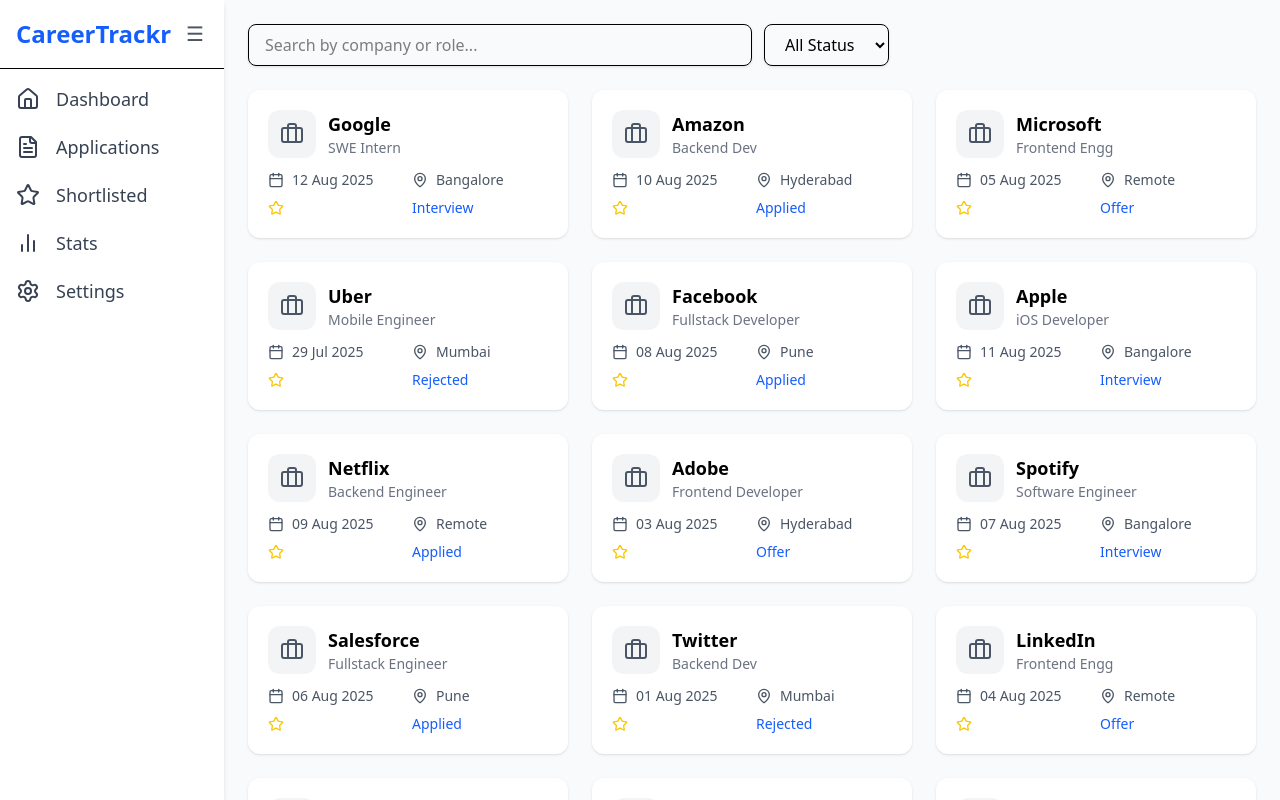
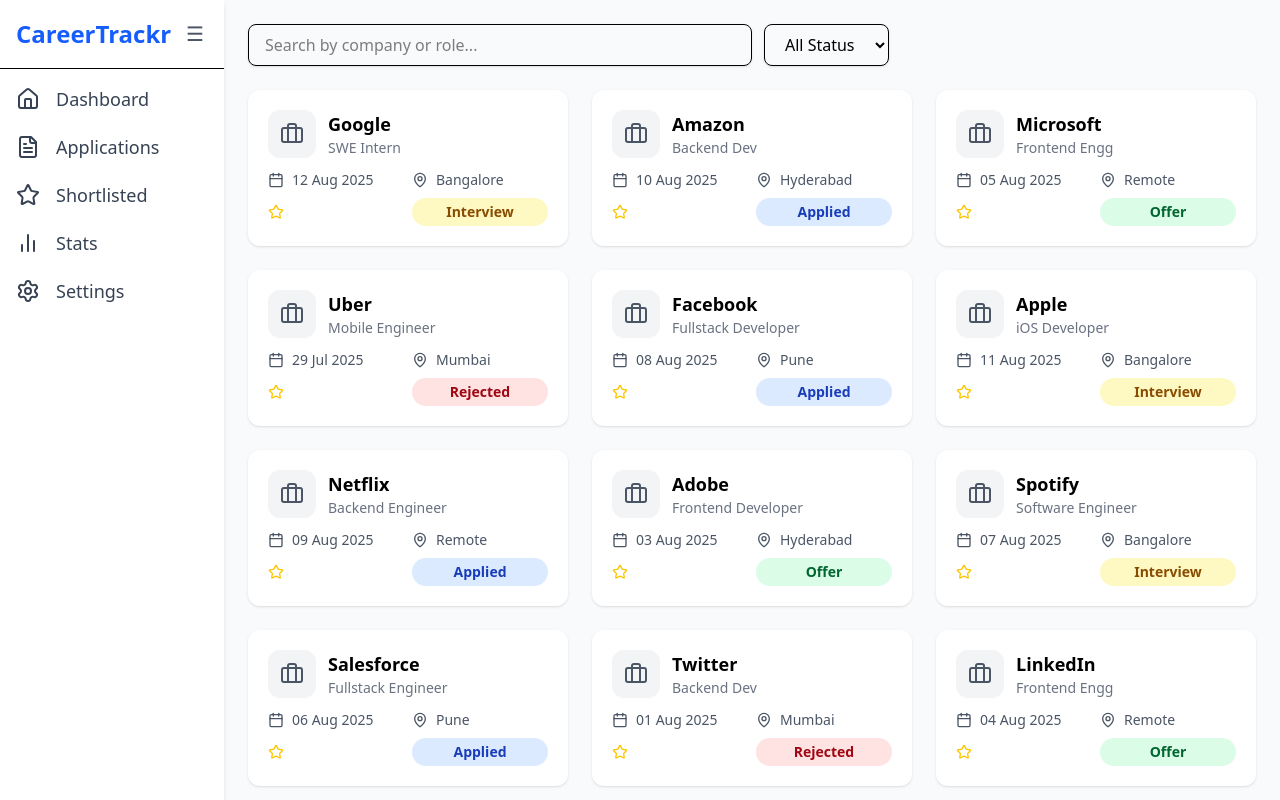
Before and after one commit to Himanshu-xeno/CareerTrackr, a React (Vite) app: page / in a window 1280 px wide. Built offline with nearby package versions, Linux system fonts and the light colour scheme.

Commit message:
Completed the day 2

```diff
--- a/src/components/ApplicationCard.jsx
+++ b/src/components/ApplicationCard.jsx
@@ -1,8 +1,17 @@
 import { Briefcase, Calendar, MapPin, Star } from "lucide-react";
 
 export default function ApplicationCard({ application }) {
+  // Define colors for different statuses
+  const statusColor = {
+    Applied: "bg-blue-100 text-blue-800",
+    Interview: "bg-yellow-100 text-yellow-800",
+    Offer: "bg-green-100 text-green-800",
+    Rejected: "bg-red-100 text-red-800",
+  }[application.status] ?? "bg-gray-100 text-gray-800"; // default color
+
   return (
     <div className="bg-white rounded-xl shadow p-5 hover:shadow-lg transition">
+      {/* Top section: icon + company info */}
       <div className="flex items-center gap-3">
         <div className="w-12 h-12 bg-gray-100 rounded-xl flex items-center justify-center">
           <Briefcase className="w-6 h-6 text-gray-600" />
@@ -13,6 +22,7 @@
         </div>
       </div>
 
+      {/* Bottom section: details + status */}
       <div className="mt-3 grid grid-cols-2 gap-2 text-sm text-gray-600">
         <p className="flex items-center gap-2">
           <Calendar className="w-4 h-4" /> {application.date}
@@ -23,7 +33,13 @@
         <p className="flex items-center gap-2">
           <Star className="w-4 h-4 text-yellow-400" /> {application.priority}
         </p>
-        <p className="text-blue-600 font-medium">{application.status}</p>
+        {/* Status badge */}
+        <span
+          className={`inline-block text-sm font-semibold px-3 py-1 rounded-full ${statusColor}`}
+          style={{ minWidth: "fit-content", textAlign: "center" }}
+        >
+          {application.status}
+        </span>
       </div>
     </div>
   );
```
